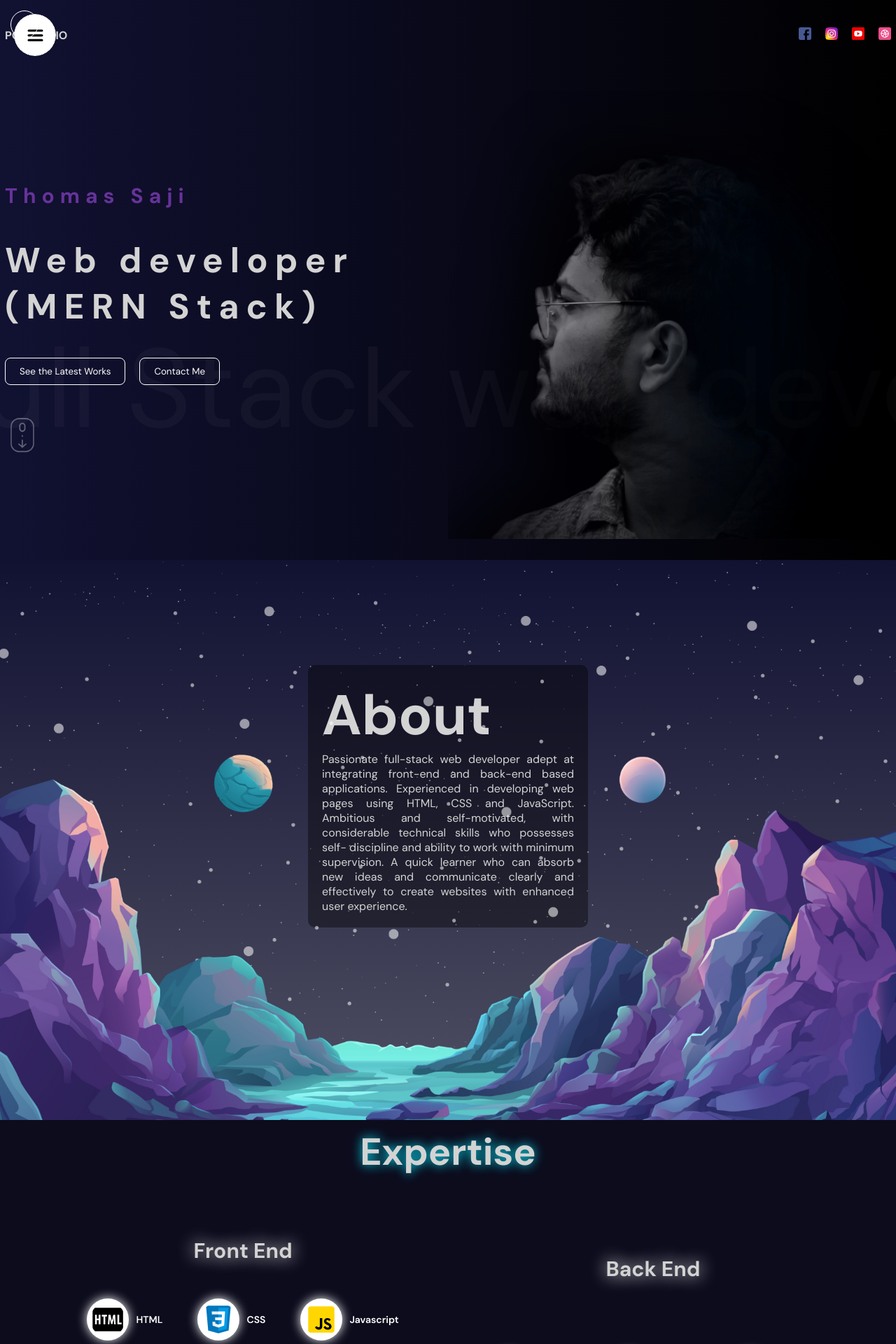
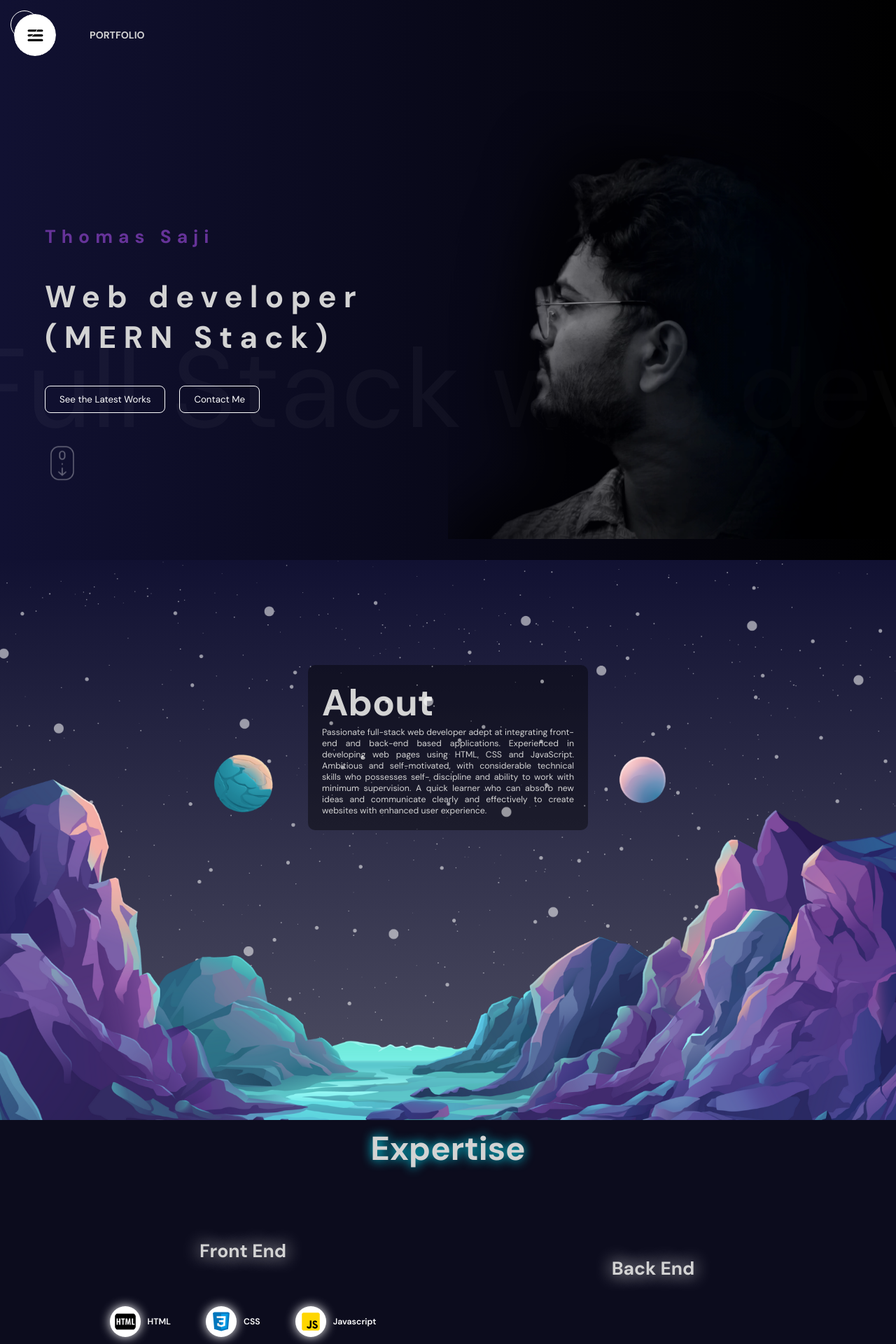
Before and after one commit to ThOmas-Saji/Portfolio-2023, a React (Vite) app: page / in a window 1280 px wide. Shown: the top 1920 px of the page at 70% size. Built offline with nearby package versions, Linux system fonts and the light colour scheme.

Commit message:
fixing issues in responsiveness

```diff
--- a/src/app.scss
+++ b/src/app.scss
@@ -25,6 +25,37 @@ section {
   scroll-snap-align: center;
 }
 
+/* Media queries for adjusting font size on different screen sizes */
+@media only screen and (max-width: 480px) {
+  html {
+    font-size: 60%; /* Adjust the base font size for smaller screens */
+  }
+}
+
+@media only screen and (min-width: 481px) and (max-width: 768px) {
+  html {
+    font-size: 90%; /* Adjust the base font size for medium screens */
+  }
+}
+
+@media only screen and (min-width: 769px) and (max-width: 1024px) {
+  html {
+    font-size: 45%; /* Default font size for larger screens */
+  }
+}
+
+@media only screen and (min-width: 1025px) and (max-width: 1524px) {
+  html {
+    font-size: 55%;
+  }
+}
+
+@media only screen and (min-width: 1525px) and (max-width: 2800px) {
+  html {
+    font-size: 80%;
+  }
+}
+
 // media query
 @mixin mobile_screen {
   @media (max-width: 767px) {
--- a/src/components/about/about.scss
+++ b/src/components/about/about.scss
@@ -16,10 +16,10 @@
     padding: 20px;
     background-color: rgba(0, 0, 0, 0.4);
     h1 {
-      font-size: 80px;
+      font-size: 6rem;
     }
     p {
-      font-size: 16px;
+      font-size: 1.4rem;
       text-align: justify;
     }
   }
@@ -64,10 +64,10 @@
     }
     .about_text {
       h1 {
-        font-size: 50px;
+        font-size: 5rem;
       }
       p {
-        font-size: 14px;
+        font-size: 1.4rem;
       }
     }
   }
--- a/src/components/contact/contact.scss
+++ b/src/components/contact/contact.scss
@@ -10,6 +10,7 @@
   align-items: center;
   gap: 30px;
   overflow: hidden;
+  padding: 0 5%;
 
   .contacts {
     flex: 1;
@@ -18,16 +19,16 @@
     flex-direction: column;
     gap: 30px;
     h2 {
-      font-size: 60px;
+      font-size: 6rem;
       line-height: 55px;
     }
     .item {
       h3 {
-        font-size: 26px;
+        font-size: 2.6rem;
         color: grey;
       }
       span {
-        font-size: 18px;
+        font-size: 1.8rem;
       }
     }
   }
@@ -62,7 +63,7 @@
         resize: vertical;
         padding: 15px;
         color: #fff;
-        font-size: 18px;
+        font-size: 1.8rem;
       }
       button {
         width: 200px;
@@ -71,7 +72,7 @@
         background-color: orange;
         border: 1px solid #000;
         color: #000;
-        font-size: 18px;
+        font-size: 1.8rem;
         font-weight: 400;
         transition: all 0.4s;
         &:hover {
@@ -91,14 +92,14 @@
       max-height: 50%;
       gap: 10px;
       h2 {
-        font-size: 30px;
+        font-size: 3rem;
       }
       .item {
         h3 {
-          font-size: 16px;
+          font-size: 1.6rem;
         }
         span {
-          font-size: 14px;
+          font-size: 1.4rem;
         }
       }
     }
@@ -124,12 +125,12 @@
           background-color: transparent;
           border-radius: 8px;
           resize: vertical;
-          font-size: 14px;
+          font-size: 1.4rem;
           padding: 10px;
           color: #fff;
         }
         button {
-          font-size: 14px;
+          font-size: 1.4rem;
           width: 100%;
           padding: 6px 15px;
           border-radius: 4px;
--- a/src/components/expertise/expertise.scss
+++ b/src/components/expertise/expertise.scss
@@ -11,7 +11,7 @@
   .main-title {
     width: 100%;
     text-align: center;
-    font-size: 36px;
+    font-size: 3.6rem;
     text-shadow: 0 0 15px #01e2f6;
     padding: 10px 0 0 0;
   }
@@ -32,7 +32,7 @@
       width: 100%;
       text-align: center;
       padding: 10px;
-      font-size: 20px;
+      font-size: 2rem;
       text-shadow: 0 0 25px #fff;
     }
     .tool {
@@ -46,14 +46,14 @@
       img {
         object-fit: contain;
         padding: 5px;
-        width: 60px;
-        height: 60px;
+        width: 5rem;
+        height: 5rem;
         background: #fff;
         box-shadow: 0 0 15px #fff;
         border-radius: 50px;
       }
       .name {
-        font-size: 14px;
+        font-size: 1.4rem;
         font-weight: 600;
         color: #fff;
       }
@@ -91,7 +91,7 @@
     align-items: center;
     gap: 5px;
     .main-title {
-      font-size: 20px;
+      font-size: 2rem;
       padding: 0;
     }
     .tools-container {
@@ -101,7 +101,7 @@
       box-shadow: none;
       gap: 5px;
       .title {
-        font-size: 12px;
+        font-size: 1.2rem;
         padding: 10px 0 0 0;
       }
       .tool {
@@ -109,11 +109,11 @@
         box-shadow: 0 0 5px #01e2f6;
         img {
           padding: 2px;
-          width: 20px;
-          height: 20px;
+          width: 2rem;
+          height: 2rem;
         }
         .name {
-          font-size: 10px;
+          font-size: 1rem;
           text-shadow: 0 0 5px #01e2f6;
           color: #01e2f6;
         }
--- a/src/components/home/home.scss
+++ b/src/components/home/home.scss
@@ -5,11 +5,12 @@
   height: calc(100vh - 100px);
   background: linear-gradient(90deg, #111132, #000);
   overflow: hidden;
+  padding: 0 5%;
 
   .wrapper {
     max-width: 1266px;
     margin: auto;
-    height: 100%;
+    height: 100dvh;
     z-index: 5;
 
     .text_container {
@@ -21,13 +22,13 @@
       gap: 40px;
 
       h2 {
-        font-size: 30px;
+        font-size: 3rem;
         color: rebeccapurple;
         letter-spacing: 8px;
       }
 
       h1 {
-        font-size: 50px;
+        font-size: 5rem;
         letter-spacing: 10px;
       }
 
@@ -90,10 +91,10 @@
         justify-content: flex-start;
         gap: 20px;
         h2 {
-          font-size: 20px;
+          font-size: 2rem;
         }
         h1 {
-          font-size: 30px;
+          font-size: 3rem;
         }
         .btns {
           button {
--- a/src/components/navbar/Sidebar/sidebar.scss
+++ b/src/components/navbar/Sidebar/sidebar.scss
@@ -31,9 +31,9 @@
         flex-direction: column;
         gap: 10px;
         a {
-          font-size: 35px;
+          font-size: 3.5rem;
           @include mobile_screen {
-            font-size: 25px;
+            font-size: 2.5rem;
           }
         }
       }
--- a/src/components/navbar/navbar.scss
+++ b/src/components/navbar/navbar.scss
@@ -3,6 +3,7 @@
 .navbar {
   height: 100px;
   background: linear-gradient(90deg, #111132, #000);
+  padding: 0 10%;
 
   .wrapper {
     max-width: 1266px;
@@ -11,6 +12,7 @@
     align-items: center;
     justify-content: space-between;
     height: 100%;
+    font-size: 1.6rem;
     @include mobile_screen {
       display: none;
     }
@@ -19,7 +21,8 @@
     }
 
     .social {
-      display: flex;
+      // display: flex;
+      display: none;
       align-items: center;
       gap: 20px;
 
--- a/src/components/portfolio/portfolio.scss
+++ b/src/components/portfolio/portfolio.scss
@@ -10,7 +10,7 @@
     background: linear-gradient(90deg, #111132, #000);
     z-index: 6;
     h1 {
-      font-size: 60px;
+      font-size: 6rem;
       text-align: center;
       text-shadow: 0 0 15px #01e2f6;
     }
@@ -27,6 +27,7 @@
     align-items: center;
     width: 100%;
     height: 100%;
+    padding: 0 5%;
     z-index: 2;
     .wrapper {
       display: flex;
@@ -57,10 +58,10 @@
         flex-direction: column;
         gap: 20px;
         h2 {
-          font-size: 40px;
+          font-size: 4rem;
         }
         p {
-          font-size: 16px;
+          font-size: 1.6rem;
           color: grey;
         }
       }
@@ -73,7 +74,7 @@
           background-color: transparent;
           border: none;
           color: #fff;
-          font-size: 18px;
+          font-size: 1.8rem;
           font-weight: 400;
           transition: all 0.4s;
           &:hover {
@@ -95,7 +96,7 @@
     padding: 10px;
     .progress {
       h1 {
-        font-size: 30px;
+        font-size: 3rem;
       }
       .progressbar {
         height: 5px;
@@ -111,15 +112,15 @@
         .text_container {
           gap: 14px;
           h2 {
-            font-size: 30px;
+            font-size: 3rem;
           }
           p {
-            font-size: 16px;
+            font-size: 1.6rem;
           }
         }
         .btn_wrapper {
           a {
-            font-size: 14px;
+            font-size: 1.4rem;
           }
         }
       }
@@ -128,7 +129,7 @@
   @media (max-width: 348px) {
     .progress {
       h1 {
-        font-size: 22px;
+        font-size: 2.2rem;
       }
     }
   }
```
Also changed, not shown: 1 other file (tests, documents, lock files or other folders).
